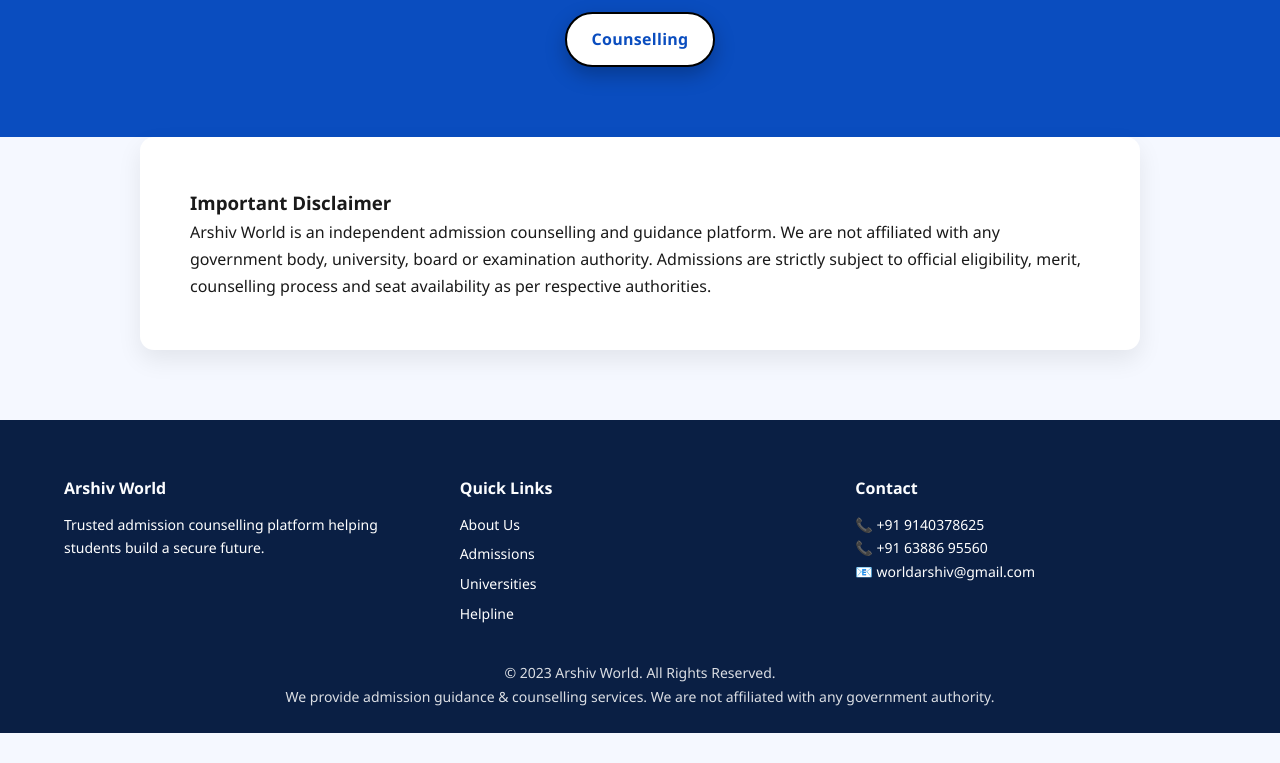
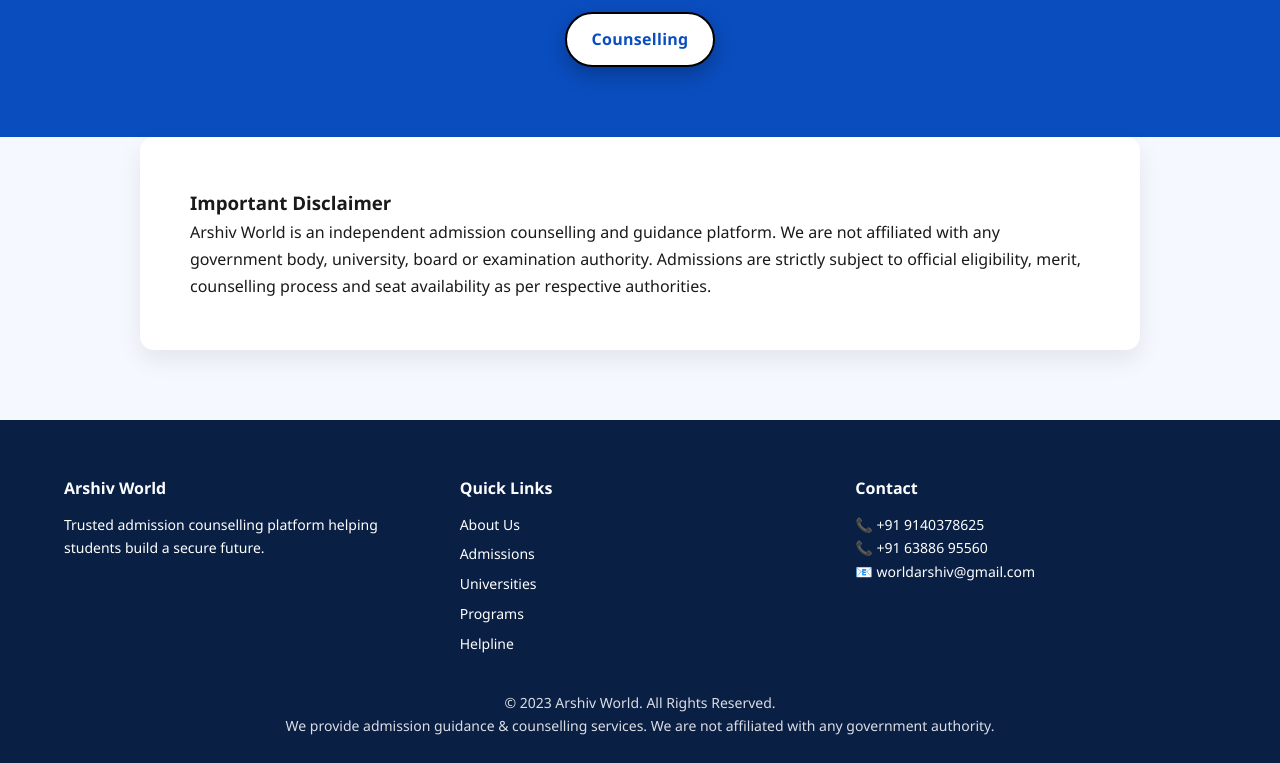
Before and after one commit to Arshiv341/arshiv-world, a plain HTML site: page index.html in a window 1280 px wide. Shown: the part 2898-3661 px from the top of the page. Before the commit the page ends 3631 px from the top, so only its background shows below. Drawn offline with Linux system fonts and the light colour scheme.

Commit message:
footer change in index

```diff
--- a/index.html
+++ b/index.html
@@ -270,6 +270,7 @@
       <a href="about.html">About Us</a>
       <a href="admissions.html">Admissions</a>
       <a href="universities.html">Universities</a>
+      <a href="blog.html">Programs</a>
       <a href="contact.html">Helpline</a>
     </div>
 
```
